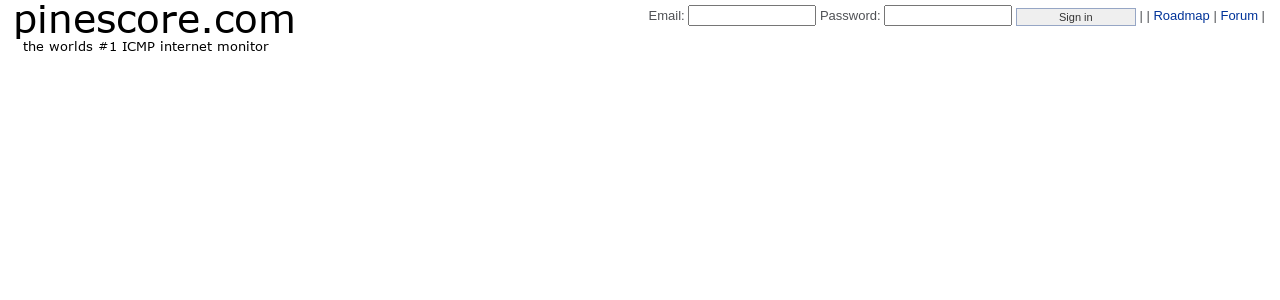
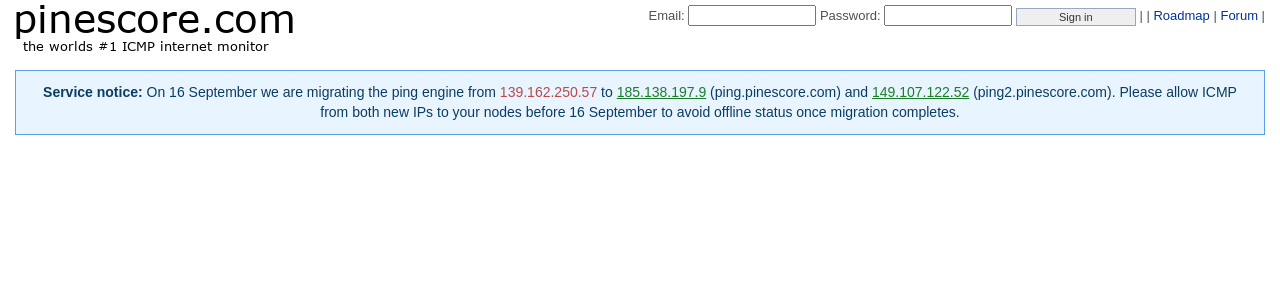
Before and after one commit to rickoneeleven/pinescore, a PHP site: template application/views/header_view.php in a window 1280 px wide. Shown: the top 300 px of the page. Run offline with PHP 8.4, Linux system fonts and the light colour scheme; the template is opened without the code that fills it, so the values that code supplies are empty.

Commit message:
UI: add temporary service notice banner for ping engine migration; color-code old vs new IPs for clarity

```diff
--- a/application/views/header_view.php
+++ b/application/views/header_view.php
@@ -68,6 +68,15 @@
 </div>
 <div class="content">
 <br>
+<div style="background-color:#e8f4ff;border:1px solid #5aa0e8;padding:12px 15px;margin:10px 0;color:#0b3d62;text-align:center;font-size:14px;line-height:1.4;">
+    <strong>Service notice:</strong> On 16 September we are migrating the ping engine from
+    <span style="color:#b94a48;">139.162.250.57</span>
+    to
+    <span style="color:#1b7f2a;text-decoration:underline;">185.138.197.9</span> (ping.pinescore.com)
+    and
+    <span style="color:#1b7f2a;text-decoration:underline;">149.107.122.52</span> (ping2.pinescore.com).
+    Please allow ICMP from both new IPs to your nodes before 16 September to avoid offline status once migration completes.
+</div>
 <?php
 if (!empty($last_truncation_timestamp)) {
     $truncation_time = strtotime($last_truncation_timestamp);
```
